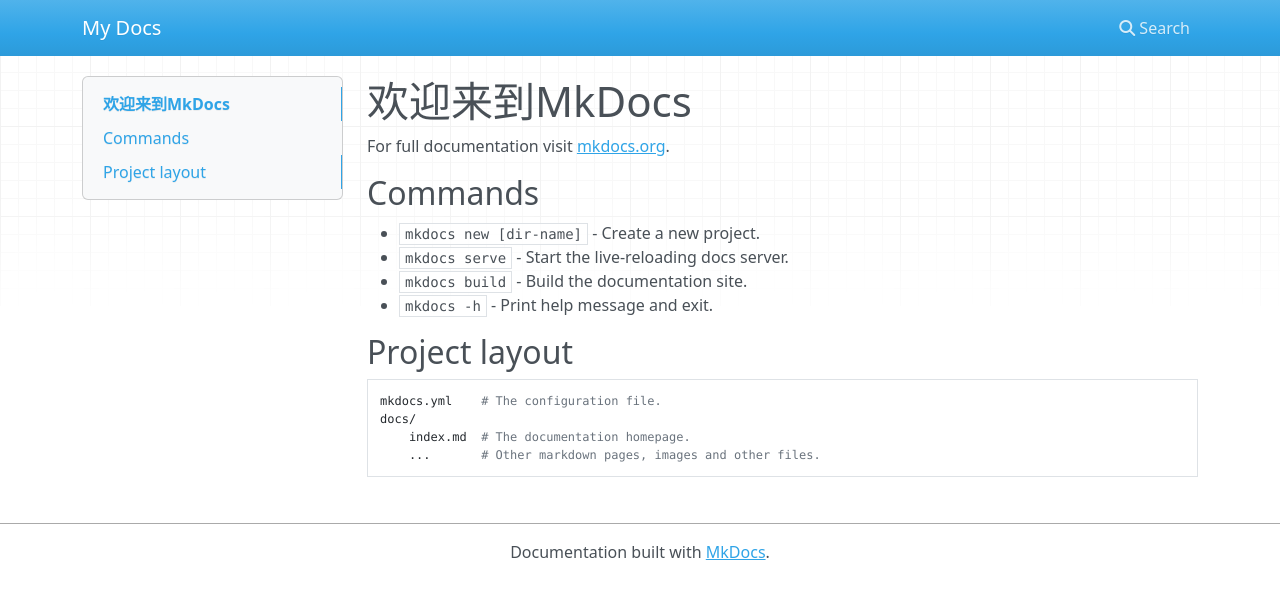
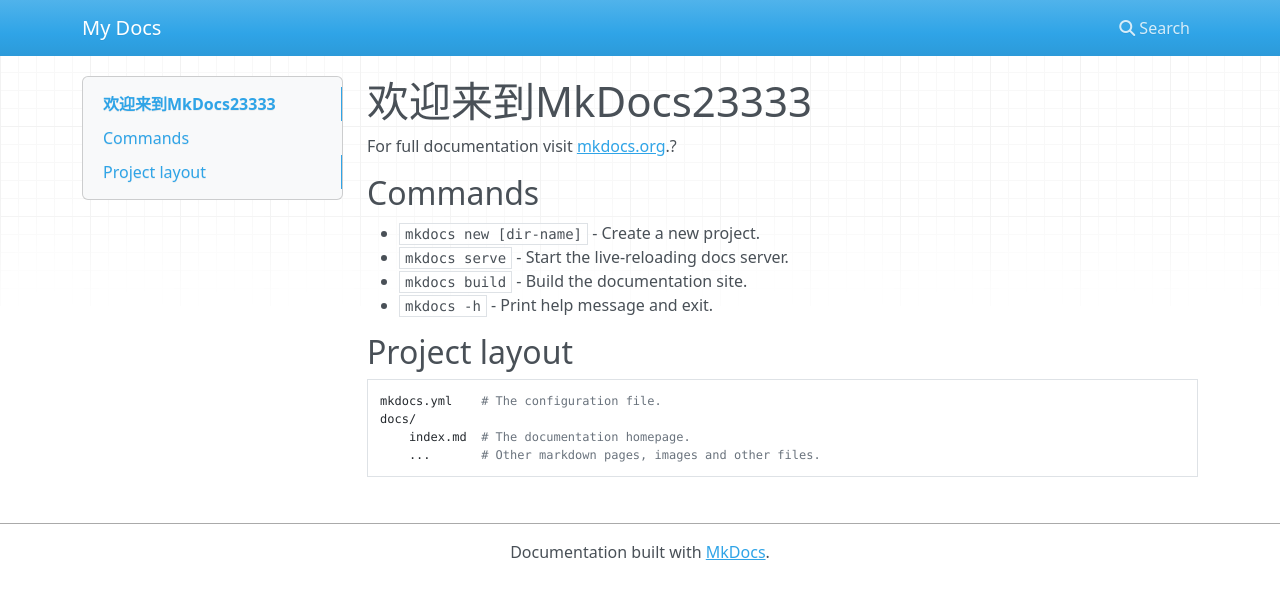
Before and after one commit to netsusyou-makotsu/netsusyou-makotsu.github.com, an MkDocs documentation site: the page built from docs/index.md, in a window 1280 px wide. Shown: the top 599 px of the page. Built offline with MkDocs 1.6.1, drawn with Linux system fonts in a browser that asks for light colours; nearby versions of some CDN libraries.

Commit message:
Update index.md

```diff
--- a/docs/index.md
+++ b/docs/index.md
@@ -1,6 +1,6 @@
-# 欢迎来到MkDocs
+# 欢迎来到MkDocs23333
 
-For full documentation visit [mkdocs.org](https://www.mkdocs.org).
+For full documentation visit [mkdocs.org](https://www.mkdocs.org).?
 
 ## Commands
 
```
